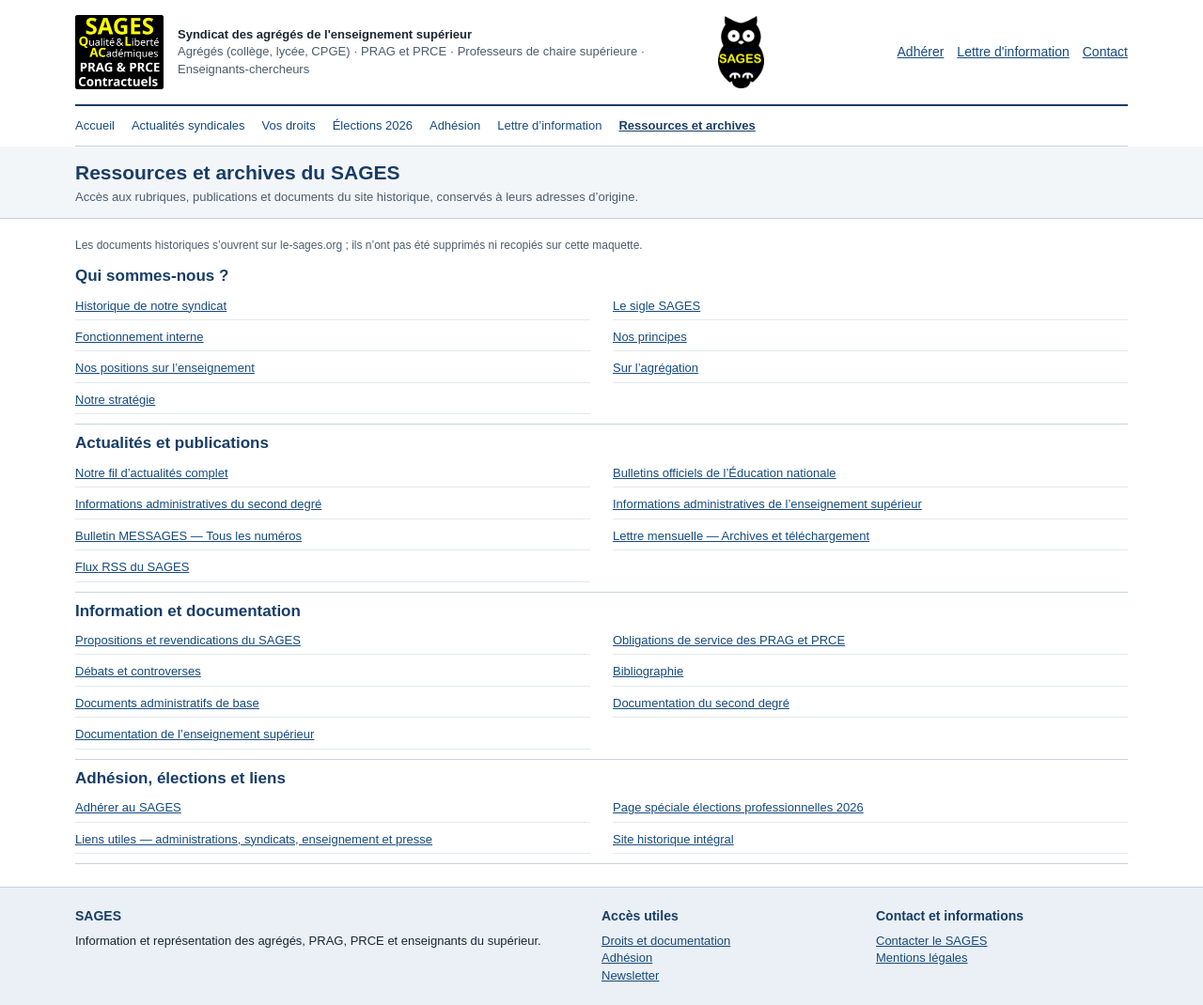
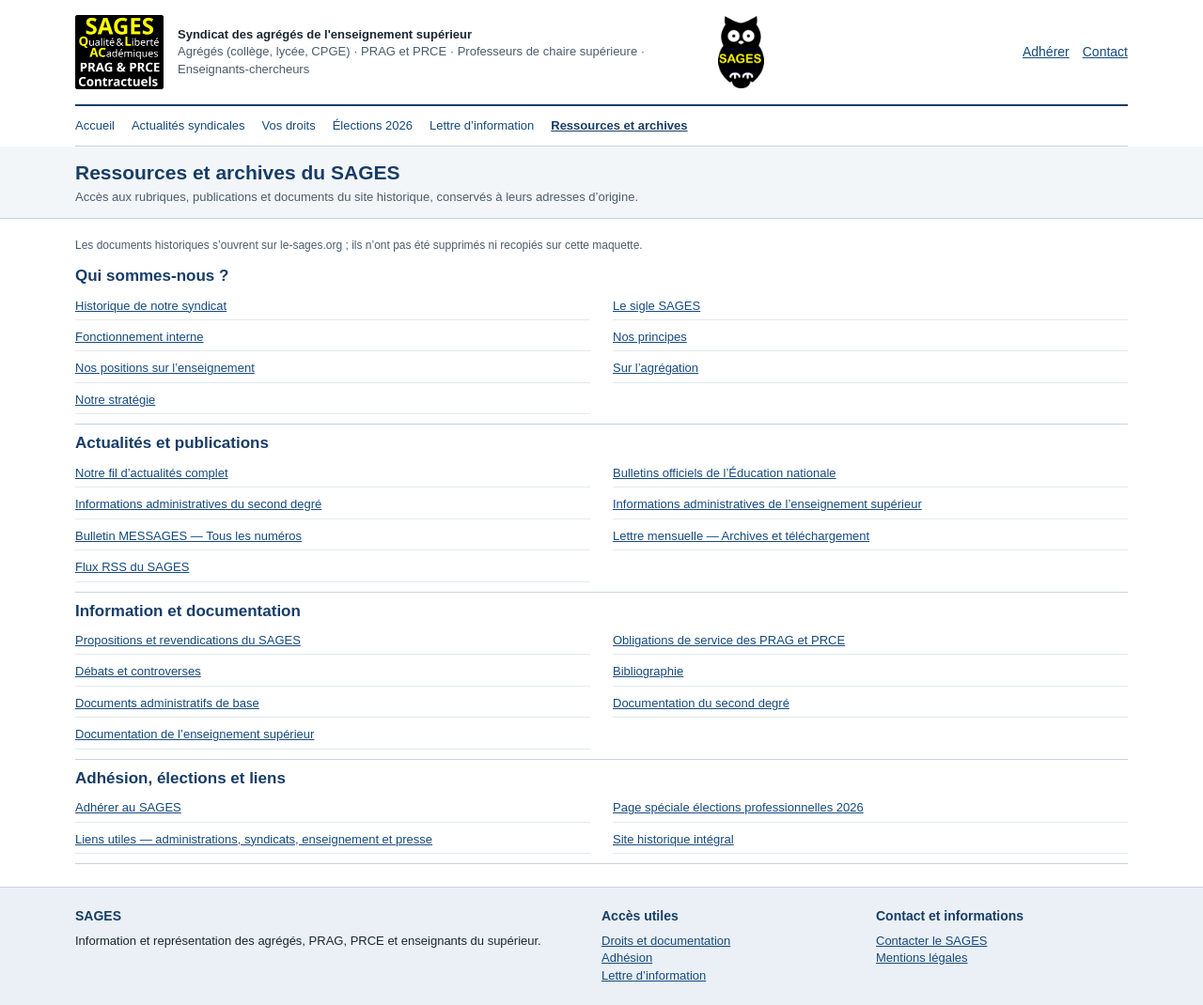
Before and after one commit to badrfr/sages, a plain HTML site: page ressources.html in a window 1280 px wide. Shown: the whole page at 94% size. Drawn offline with Linux system fonts and the light colour scheme.

Commit message:
Harmoniser les accès et libellés de navigation SAGES

```diff
--- a/ressources.html
+++ b/ressources.html
@@ -24,7 +24,6 @@
   </div>
   <div class="head-actions">
     <a href="adhesion.html">Adhérer</a>
-    <a href="newsletter.html">Lettre d'information</a>
     <a href="mailto:sages.syndicat@gmail.com">Contact</a>
   </div>
 </header>
@@ -32,7 +31,6 @@
 <a href="actualites.html">Actualités syndicales</a>
 <a href="droits.html">Vos droits</a>
 <a href="elections.html">Élections 2026</a>
-<a href="adhesion.html">Adhésion</a>
 <a href="newsletter.html">Lettre d’information</a>
 <a href="ressources.html" aria-current="page">Ressources et archives</a></nav>
   <main id="contenu"><div class="pagehead"><div class="wrap"><h1>Ressources et archives du SAGES</h1><p>Accès aux rubriques, publications et documents du site historique, conservés à leurs adresses d’origine.</p></div></div><div class="wrap resources-layout"><p class="source-note">Les documents historiques s’ouvrent sur le-sages.org ; ils n’ont pas été supprimés ni recopiés sur cette maquette.</p><section class="resource-group" aria-labelledby="res-0"><h2 id="res-0">Qui sommes-nous ?</h2><ul><li><a href="https://le-sages.org/historique_SAGES.html">Historique de notre syndicat</a></li>
@@ -63,7 +61,7 @@
   <footer class="footer">
   <div class="wrap footergrid">
     <section><h2>SAGES</h2><p>Information et représentation des agrégés, PRAG, PRCE et enseignants du supérieur.</p></section>
-    <section><h2>Accès utiles</h2><p><a href="droits.html">Droits et documentation</a><br><a href="adhesion.html">Adhésion</a><br><a href="newsletter.html">Newsletter</a></p></section>
+    <section><h2>Accès utiles</h2><p><a href="droits.html">Droits et documentation</a><br><a href="adhesion.html">Adhésion</a><br><a href="newsletter.html">Lettre d’information</a></p></section>
     <section><h2>Contact et informations</h2><p><a href="mailto:sages.syndicat@gmail.com">Contacter le SAGES</a><br><a href="mentions-legales.html">Mentions légales</a></p></section>
   </div>
 </footer>
```
